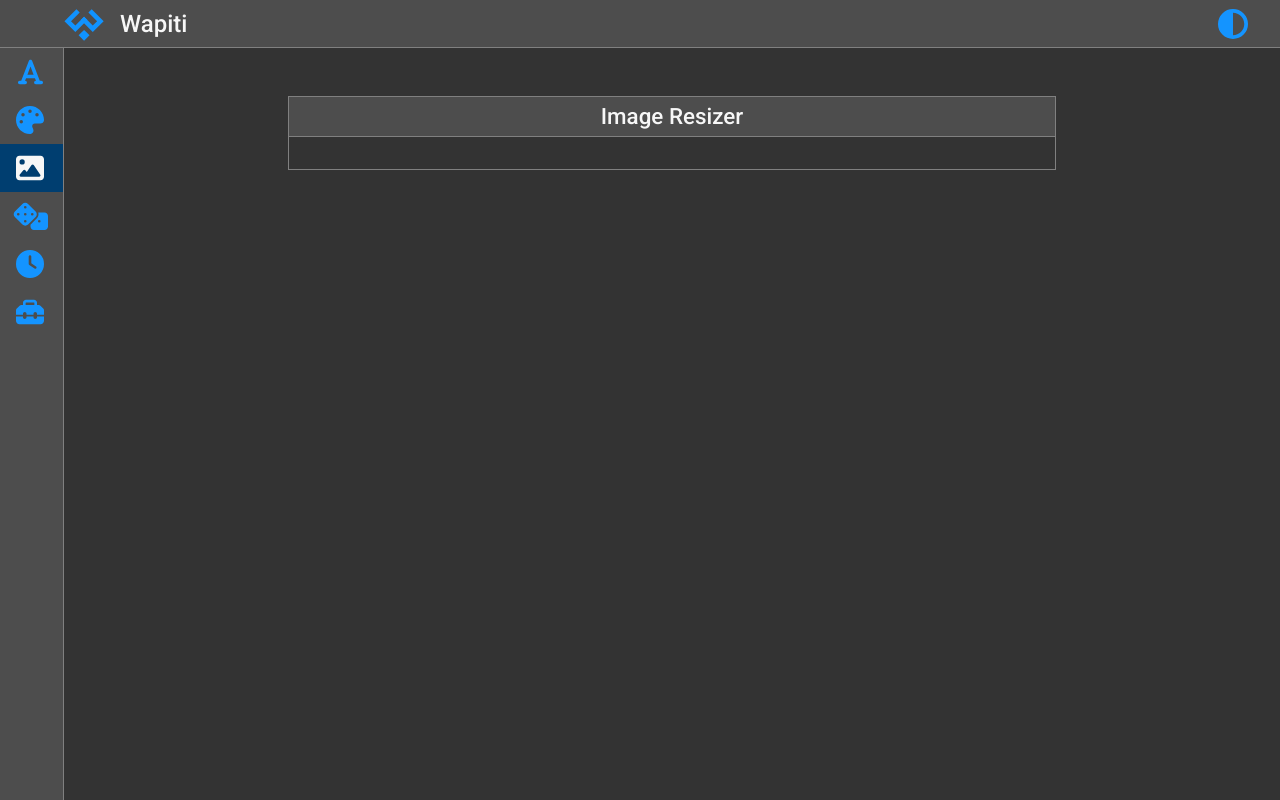
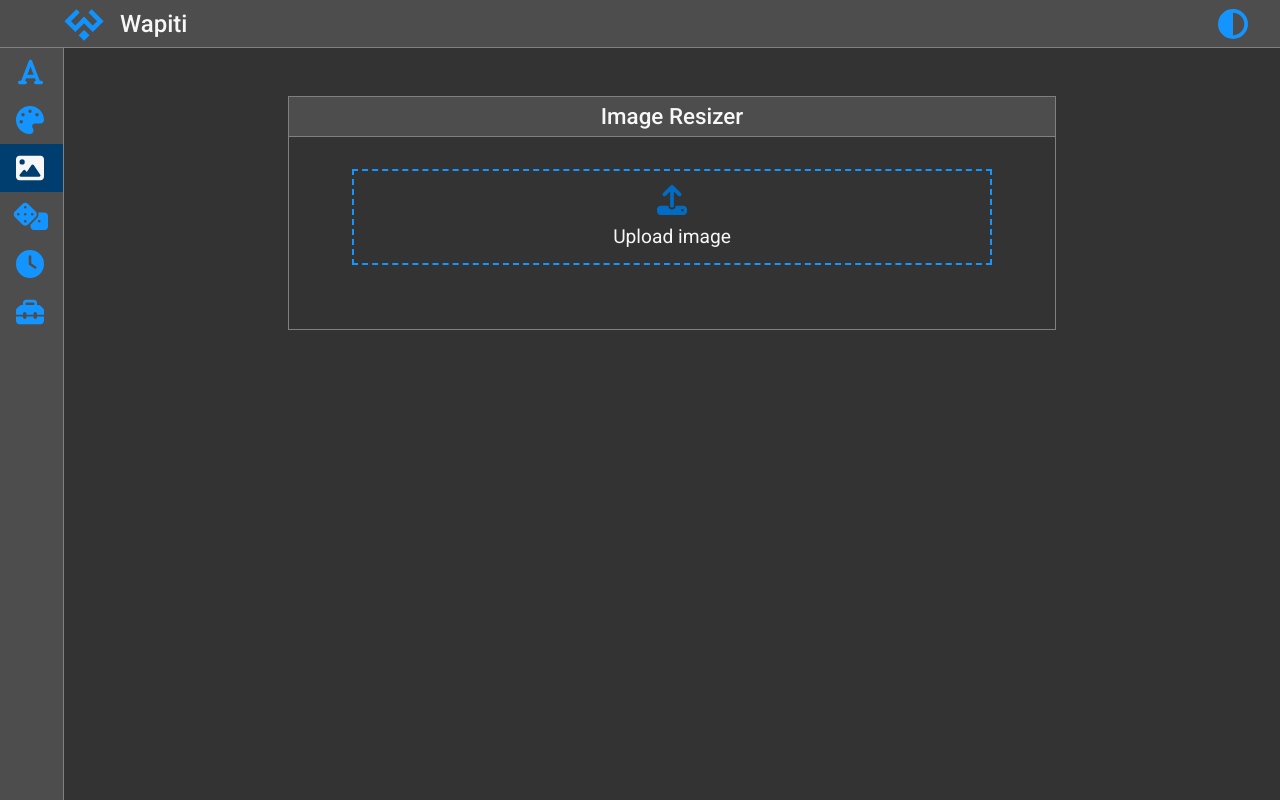
Before and after one commit to devmikh/wapiti-web-tools, a React (Vite) app: page /image-resizer in a window 1280 px wide. Built offline with nearby package versions, Linux system fonts and the light colour scheme.

Commit message:
Make FileUploader a separate component

```diff
--- /dev/null
+++ b/src/components/core/FileUploader/index.module.css
@@ -0,0 +1,28 @@
+.input {
+    width: 40rem;
+    height: 6rem;
+    display: flex;
+    flex-direction: column;
+    justify-content: center;
+    align-items: center;
+    gap: 0.6rem;
+    border: 2px dashed var(--blue-600);
+    cursor: pointer;
+    font-size: 1.2rem;
+}
+
+:global(body.dark) .input {
+    border: 2px dashed var(--blue-500);
+}
+
+.input img {
+    filter: var(--blue-700-svg);
+}
+
+:global(body.dark).input img {
+    filter: var(--blue-500-svg);
+}
+
+.input-file {
+    display: none;
+}
--- /dev/null
+++ b/src/components/core/FileUploader/index.tsx
@@ -0,0 +1,28 @@
+import uploadIcon from '../../../assets/icons/upload.svg'
+import styles from './index.module.css'
+
+type FileUploaderProps = {
+    type?: string,
+    src: string,
+    firstPrompt: string,
+    secondPrompt: string,
+    handleFileUpload: Function
+}
+
+export default function FileUploader(props: FileUploaderProps) {
+
+    const { type, src, firstPrompt, secondPrompt, handleFileUpload } = props
+
+    return(
+        <label htmlFor='input-file' className={styles['input']}>
+                <img src={uploadIcon} height='30' />
+                <span>{src ? secondPrompt : firstPrompt}</span>
+                <input
+                    type='file'
+                    accept={`${type === 'image' ? "image/*" : ''}`}
+                    id='input-file'
+                    onChange={(e) => handleFileUpload(e.target.files)}
+                    className={styles['input-file']} />
+        </label>
+    )
+}
--- a/src/components/tools/image/ImageCropper/index.module.css
+++ b/src/components/tools/image/ImageCropper/index.module.css
@@ -7,35 +7,6 @@
 .radios-container {
     display: flex;
     gap: 2rem;
-}
-
-.cropper-input {
-    width: 40rem;
-    height: 6rem;
-    display: flex;
-    flex-direction: column;
-    justify-content: center;
-    align-items: center;
-    gap: 0.6rem;
-    border: 2px dashed var(--blue-600);
-    cursor: pointer;
-    font-size: 1.2rem;
-}
-
-:global(body.dark) .cropper-input {
-    border: 2px dashed var(--blue-500);
-}
-
-.cropper-input img {
-    filter: var(--blue-700-svg);
-}
-
-:global(body.dark).cropper-input img {
-    filter: var(--blue-500-svg);
-}
-
-.cropper-input-file {
-    display: none;
 }
 
 .cropper {
--- a/src/components/tools/image/ImageCropper/index.tsx
+++ b/src/components/tools/image/ImageCropper/index.tsx
@@ -3,8 +3,8 @@ import Cropper, { Area } from 'react-easy-crop'
 import html2canvas from 'html2canvas'
 import Button from '../../../core/Button'
 import Radio from '../../../core/Radio'
+import FileUploader from '../../../core/FileUploader'
 import usePageTitle from '../../../../hooks/usePageTitle'
-import uploadIcon from '../../../../assets/icons/upload.svg'
 
 import styles from './index.module.css'
 
@@ -65,7 +65,7 @@ const Output = (props: OutputPropsType) => {
 export default function ImageCropper() {
 
     const [src, setSrc] = useState<string | ArrayBuffer | null>(null)
-    const [fileName, setFileName] = useState<string>('');
+    const [fileName, setFileName] = useState<string>('')
     const [crop, setCrop] = useState({ x: 0, y: 0 })
     const [zoom, setZoom] = useState(1)
     const [aspect, setAspect] = useState(1 / 1)
@@ -105,11 +105,13 @@ export default function ImageCropper() {
     return (
         <div className={`tool-container ${styles['container']}`} onDrop={handleDrop} onDragOver={handleDragOver}>
             <h1 className='tool-title'>Image Cropper</h1>
-            <label htmlFor='cropper-input-file' className={styles['cropper-input']}>
-                <img src={uploadIcon} height='30' />
-                <span>{src ? 'Upload another image' : 'Upload image to start cropping'}</span>
-                <input type='file' accept="image/*" id='cropper-input-file' onChange={(e) => handleFileUpload(e.target.files)} className={styles['cropper-input-file']} />
-            </label>
+            <FileUploader
+                type='image'
+                src={src as string}
+                firstPrompt='Upload image to start cropping'
+                secondPrompt='Upload another image'
+                handleFileUpload={handleFileUpload}
+            />
             {src &&
                 <div className={styles['radios-container']}>
                     {aspectRatioOptions.map(ratio => {
--- a/src/components/tools/image/ImageResizer/index.tsx
+++ b/src/components/tools/image/ImageResizer/index.tsx
@@ -1,13 +1,47 @@
+import { useState } from 'react'
 import usePageTitle from "../../../../hooks/usePageTitle"
+import FileUploader from "../../../core/FileUploader"
 import styles from './index.module.css'
 
 export default function ImageResizer() {
 
+    const [src, setSrc] = useState<string | ArrayBuffer | null>(null)
+    const [fileName, setFileName] = useState<string>('')
+
+    const handleFileUpload = (files: FileList | null) => {
+        if (files && files.length > 0) {
+            const reader = new FileReader()
+            reader.addEventListener('load', () => {
+
+                setSrc(reader.result)
+            })
+            reader.readAsDataURL(files[0])
+            setFileName(files[0].name)
+        }
+    }
+
+    const handleDragOver = (e: React.DragEvent<HTMLInputElement>) => {
+        e.preventDefault()
+    }
+
+    const handleDrop = (e: React.DragEvent<HTMLInputElement>) => {
+        e.preventDefault()
+        handleFileUpload(e.dataTransfer.files)
+    }
+
     usePageTitle('Image Resizer | Wapiti Web Tools')
 
     return (
-        <div className={`tool-container ${styles['container']}`}>
+        <div className={`tool-container ${styles['container']}`} onDrop={handleDrop} onDragOver={handleDragOver}>
             <h1 className='tool-title'>Image Resizer</h1>
+            <FileUploader
+                type='image'
+                src={src as string}
+                firstPrompt='Upload image'
+                secondPrompt='Upload another image'
+                handleFileUpload={handleFileUpload}
+            />
+            <div>{fileName}</div>
         </div>
     )
 }
```
